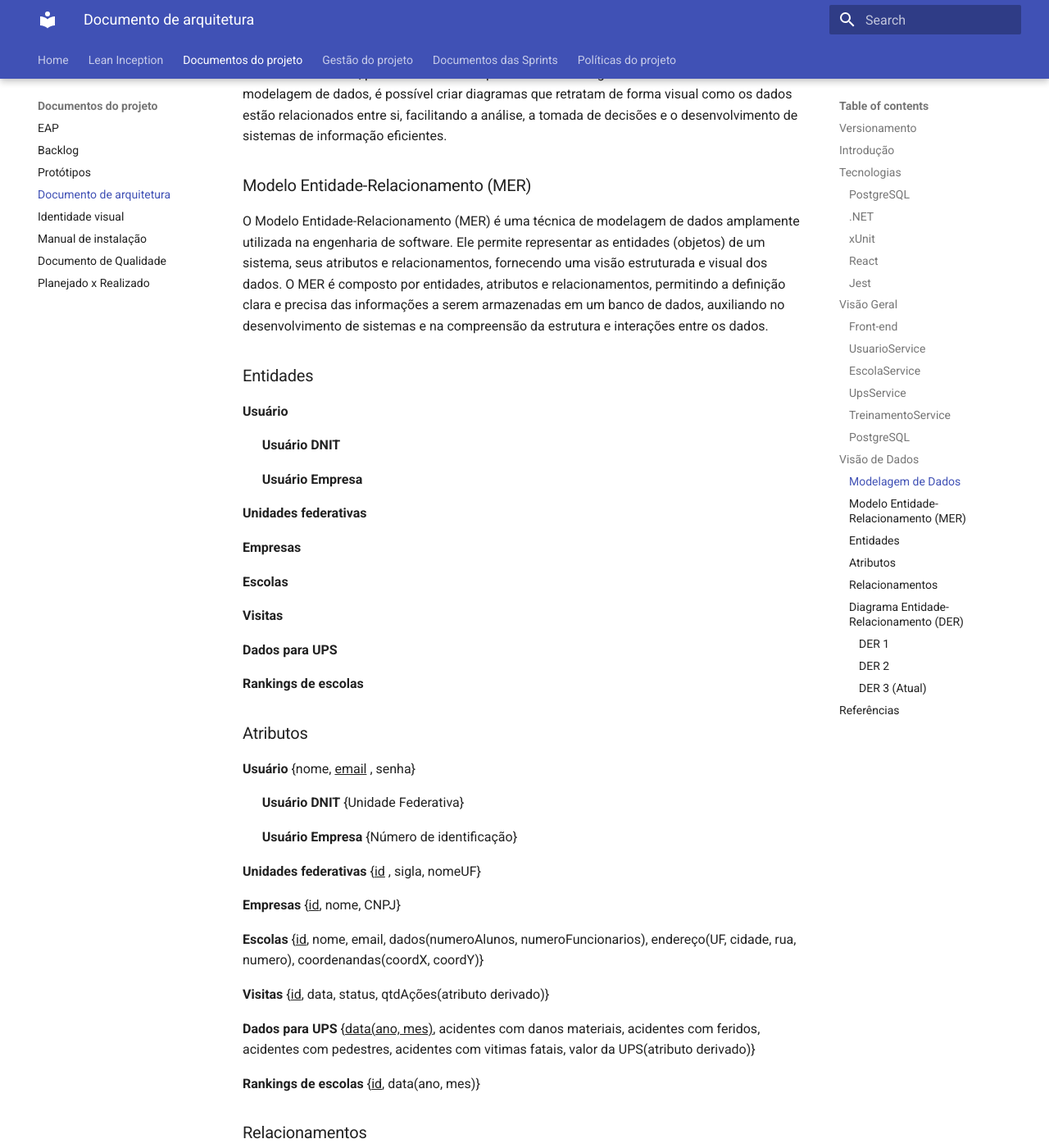
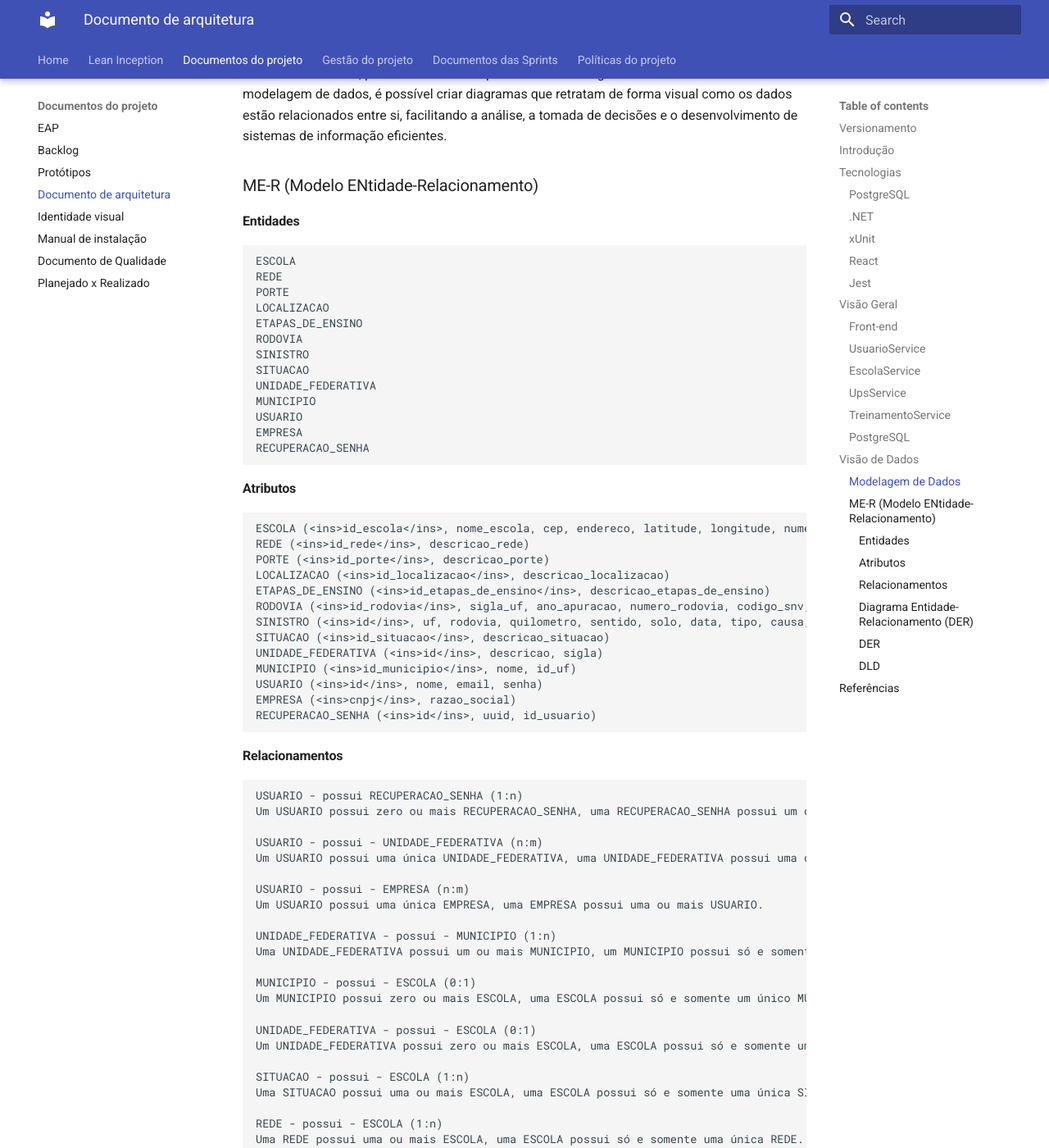
Before and after one commit to fga-eps-mds/2023-1-Dnit-DOC, an MkDocs documentation site: the page built from docs/docs/projeto/arquitetura.md, in a window 1280 px wide and 1400 px high, scrolled down 3379 px. Shown: the whole window at 82% size. Built offline with MkDocs 1.6.1 and Material for MkDocs 9.7.7, drawn with Linux system fonts in a browser that asks for light colours; some of the changed text lies outside the part shown.

Commit message:
Atualizando documentos

```diff
--- a/docs/docs/projeto/arquitetura.md
+++ b/docs/docs/projeto/arquitetura.md
@@ -61,97 +61,75 @@ Representa o banco de dados utilizado, no caso, o PostgreSQL.
 
 A modelagem de dados é um processo fundamental na área de gerenciamento de informações. Envolve a criação de representações estruturadas que descrevem entidades, relacionamentos e atributos dos dados, permitindo uma compreensão clara e organizada dos mesmos. Através da modelagem de dados, é possível criar diagramas que retratam de forma visual como os dados estão relacionados entre si, facilitando a análise, a tomada de decisões e o desenvolvimento de sistemas de informação eficientes.
 
-### Modelo Entidade-Relacionamento (MER)
+### ME-R (Modelo ENtidade-Relacionamento)
 
-O Modelo Entidade-Relacionamento (MER) é uma técnica de modelagem de dados amplamente utilizada na engenharia de software. Ele permite representar as entidades (objetos) de um sistema, seus atributos e relacionamentos, fornecendo uma visão estruturada e visual dos dados. O MER é composto por entidades, atributos e relacionamentos, permitindo a definição clara e precisa das informações a serem armazenadas em um banco de dados, auxiliando no desenvolvimento de sistemas e na compreensão da estrutura e interações entre os dados.
-
-### Entidades
-
-**Usuário**
-
-&nbsp;&nbsp;&nbsp;&nbsp;&nbsp;&nbsp;**Usuário DNIT**
-
-&nbsp;&nbsp;&nbsp;&nbsp;&nbsp;&nbsp;**Usuário Empresa**
-
-**Unidades federativas**
-
-**Empresas**
-
-**Escolas**
-
-**Visitas**
-
-**Dados para UPS**
-
-**Rankings de escolas**
-
-### Atributos
-
-**Usuário** {nome, <u>email</u>
-, senha}
-
-&nbsp;&nbsp;&nbsp;&nbsp;&nbsp;&nbsp;**Usuário DNIT** {Unidade Federativa}
-
-&nbsp;&nbsp;&nbsp;&nbsp;&nbsp;&nbsp;**Usuário Empresa** {Número de identificação}
-
-**Unidades federativas** {<u>id</u> , sigla, nomeUF}
-
-**Empresas** {<u>id</u>, nome, CNPJ}
-
-**Escolas** {<u>id</u>, nome, email, dados(numeroAlunos, numeroFuncionarios), endereço(UF, cidade, rua, numero), coordenandas(coordX, coordY)}
-
-**Visitas** {<u>id</u>, data, status, qtdAções(atributo derivado)}
-
-**Dados para UPS** {<u>data(ano, mes)</u>, acidentes com danos materiais, acidentes com feridos, acidentes com pedestres, acidentes com vitimas fatais, valor da UPS(atributo derivado)}
-
-**Rankings de escolas** {<u>id</u>, data(ano, mes)}
-
-### Relacionamentos
-
-- **Usuário DNIT PERTENCE a Unidade Federativa**:
-
-Um Usuário DNIT pertence a uma Unidade Federativa (UF), e uma Unidade Federativa pode ter vários funcionários DNIT.
-
-Cardinalidade: n:1
-
-- **Usuário Empresa PERTENCE a uma Empresa**:
-
-Um Usuário Empresa pertence a uma Empresa, e uma Empresa pode ter vários funcionários Empresa.
-
-Cardinalidade: n:1
-
-- **Usuário DNIT SOLICITA Ranking de Escolas**:
-
-Um Usuário DNIT solicita vários Rankings de Escola, e um Ranking de Escola é solicitado por um Usuário DNIT.
-
-Cardinalidade: 1:n
-
-- **Usuário Empresa SOLICITA uma Visita**:
-
-Um Usuário Empresa solicita várias Visitas, e uma Visita é solicitada por um Usuário Empresa
-
-Cardinalidade: 1:n
-
-- **Visita É RECEBIDA por uma Escola**:
-
-Uma Visita é recebida por uma Escola, e uma Escola pode receber várias visitas.
-
-Cardinalidade: n:1
-
-- **Escola POSSUI Dados para UPS**:
-
-Uma Escola pode possuir vários Dados para UPS, e um conjunto de Dados para UPS é obtido por apenas uma Escola.
-
-Cardinalidade: n:1
-
-- **Dados para UPS GERA Ranking de escolas**:
-
-Vários Dados para UPS gera um Ranking de Escola, e um Ranking de Escolas é gerado por vários Dados de Escola.
-
-Cardinalidade: n:1
+#### Entidades
+    ESCOLA
+    REDE
+    PORTE
+    LOCALIZACAO
+    ETAPAS_DE_ENSINO
+    RODOVIA
+    SINISTRO
+    SITUACAO
+    UNIDADE_FEDERATIVA
+    MUNICIPIO
+    USUARIO
+    EMPRESA
+    RECUPERACAO_SENHA
 
 
-### Diagrama Entidade-Relacionamento (DER)
+#### Atributos
+    ESCOLA (<ins>id_escola</ins>, nome_escola, cep, endereco, latitude, longitude, numero_total_de_alunos, telefone, numero_total_de_docentes, id_rede, id_uf, id_municipio, id_porte, id_situacao, observacao, id_etapas_de_ensino, ultima_atualizacao)
+    REDE (<ins>id_rede</ins>, descricao_rede)
+    PORTE (<ins>id_porte</ins>, descricao_porte)
+    LOCALIZACAO (<ins>id_localizacao</ins>, descricao_localizacao)
+    ETAPAS_DE_ENSINO (<ins>id_etapas_de_ensino</ins>, descricao_etapas_de_ensino)
+    RODOVIA (<ins>id_rodovia</ins>, sigla_uf, ano_apuracao, numero_rodovia, codigo_snv, tipo_trecho, local_inicio_fim, km_inicial, km_final, extensao, superficie, federal_coincidence, estadual_coincidence, estadual_coincidence, mp082, concessao_convenio)
+    SINISTRO (<ins>id</ins>, uf, rodovia, quilometro, sentido, solo, data, tipo, causa, gravidade, feridos, mortos, ups, snv, latitude, longitude)
+    SITUACAO (<ins>id_situacao</ins>, descricao_situacao)
+    UNIDADE_FEDERATIVA (<ins>id</ins>, descricao, sigla)
+    MUNICIPIO (<ins>id_municipio</ins>, nome, id_uf)
+    USUARIO (<ins>id</ins>, nome, email, senha)
+    EMPRESA (<ins>cnpj</ins>, razao_social)
+    RECUPERACAO_SENHA (<ins>id</ins>, uuid, id_usuario)
+
+#### Relacionamentos
+    USUARIO - possui RECUPERACAO_SENHA (1:n)
+    Um USUARIO possui zero ou mais RECUPERACAO_SENHA, uma RECUPERACAO_SENHA possui um ou mais USUARIO.
+
+    USUARIO - possui - UNIDADE_FEDERATIVA (n:m)
+    Um USUARIO possui uma única UNIDADE_FEDERATIVA, uma UNIDADE_FEDERATIVA possui uma ou mais USUARIO.
+
+    USUARIO - possui - EMPRESA (n:m)
+    Um USUARIO possui uma única EMPRESA, uma EMPRESA possui uma ou mais USUARIO.
+
+    UNIDADE_FEDERATIVA - possui - MUNICIPIO (1:n)
+    Uma UNIDADE_FEDERATIVA possui um ou mais MUNICIPIO, um MUNICIPIO possui só e somente uma única UNIDADE_FEDERATIVA.
+
+    MUNICIPIO - possui - ESCOLA (0:1)
+    Um MUNICIPIO possui zero ou mais ESCOLA, uma ESCOLA possui só e somente um único MUNICIPIO.
+
+    UNIDADE_FEDERATIVA - possui - ESCOLA (0:1)
+    Um UNIDADE_FEDERATIVA possui zero ou mais ESCOLA, uma ESCOLA possui só e somente uma única UNIDADE_FEDERATIVA.
+
+    SITUACAO - possui - ESCOLA (1:n)
+    Uma SITUACAO possui uma ou mais ESCOLA, uma ESCOLA possui só e somente uma única SITUACAO.
+
+    REDE - possui - ESCOLA (1:n)
+    Uma REDE possui uma ou mais ESCOLA, uma ESCOLA possui só e somente uma única REDE.
+
+    LOCALIZACAO - possui - ESCOLA (1:n)
+    Uma LOCALIZACAO possui uma ou mais ESCOLA, uma ESCOLA possui só e somente uma única LOCALIZACAO.
+
+    PORTE - possui - ESCOLA (1:n)
+    Um PORTE possui uma ou mais ESCOLA, uma ESCOLA possui só e somente um único PORTE.
+
+    ESCOLA - possui - ETAPAS_DE_ENSINO (n:m)
+    Uma ESCOLA possui uma ou mais ETAPAS_DE_ENSINO, uma ETAPAS_DE_ENSINO possui uma ou mais ESCOLA.
+
+
+#### Diagrama Entidade-Relacionamento (DER)
 
 Um dos diagramas amplamente utilizados na modelagem de dados é o Diagrama de Entidade-Relacionamento (DER). Ele permite representar as entidades (objetos do mundo real) e seus relacionamentos em um sistema de informação.
 
@@ -159,29 +137,13 @@ O diagrama DER é uma ferramenta valiosa para visualizar a estrutura do banco de
 
 O DER é composto por retângulos que representam as entidades, linhas que mostram as conexões entre elas, elipses que denotam os atributos das entidades e losangos que indicam o relacionamento entre duas entidades.
 
-Foram realizados 3 versões do DER e utilizamos a últimas e mais atualizada. Veja abaixo as 3 versões dos diagramas ER feito pelo time:
-
-#### DER 1
-
-A primeira versão do DER indica apenas uma entidade para representar o funcionário. E para diferenciar um funcionário DNIT de um funcionário de uma empresa terceirizada, temos o atributo "Tipo" nessa entidade, podendo ser Tipo DNIT ou Tipo Terceirizada.
-
-<iframe style="border: 1px solid rgba(0, 0, 0, 0.1);" width="800" height="450" src="https://www.figma.com/embed?embed_host=share&url=https%3A%2F%2Fwww.figma.com%2Ffile%2F0DqIpGsir4qyuqMo7VqaWT%2FDER-1%3Ftype%3Ddesign%26node-id%3D0%253A1%26t%3DUVrFJ3WOfoowMx2q-1" allowfullscreen></iframe>
-
-#### DER 2
-
-Na segunda versão separamos o funcionário DNIT e funcionário Terceirizada em duas entidades diferentes.
-
-<iframe style="border: 1px solid rgba(0, 0, 0, 0.1);" width="800" height="450" src="https://www.figma.com/embed?embed_host=share&url=https%3A%2F%2Fwww.figma.com%2Ffile%2F5YYpopoJUVvyEG1mwS48Pk%2FDER-2%3Ftype%3Ddesign%26node-id%3D3%253A333%26t%3DMSvBIhVRs7KWjrBj-1" allowfullscreen></iframe>
-
-#### DER 3 (Atual)
-
-Na terceira versão, fazemos um especialização para o funcinário DNIT e funcionário Terceirizada. Criamos a generalização "Funcionário" que vai conter os atributos em comum, e as especializações com os atributos específicos.
-Em discussão com a equipe, concluimos que esta especialização é a melhor forma de lidar com as diferenças de dados fornecidos para os dois tipos de usuario, mantendo suas atibuições em comum.
-Este DER representa a versão mais recente.
+#### DER
 
 <iframe style="border: 1px solid rgba(0, 0, 0, 0.1);" width="800" height="450" src="https://www.figma.com/embed?embed_host=share&url=https%3A%2F%2Fwww.figma.com%2Ffile%2FJmNx2j4hrJsPu9zupsnamS%2FDER-3%3Ftype%3Ddesign%26node-id%3D0%253A1%26t%3DXE0Uet0nRxAAoySH-1" allowfullscreen></iframe>
 
+#### DLD
 
+<iframe style="border: 1px solid rgba(0, 0, 0, 0.1);" width="800" height="450" src="https://www.figma.com/embed?embed_host=share&url=https%3A%2F%2Fwww.figma.com%2Ffile%2F5YYpopoJUVvyEG1mwS48Pk%2FDER-2%3Ftype%3Ddesign%26node-id%3D3%253A333%26t%3DMSvBIhVRs7KWjrBj-1" allowfullscreen></iframe>
 
 ## Referências
 
```
